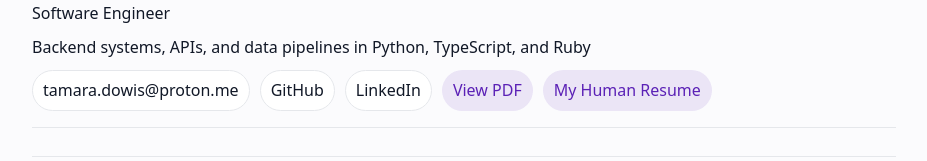
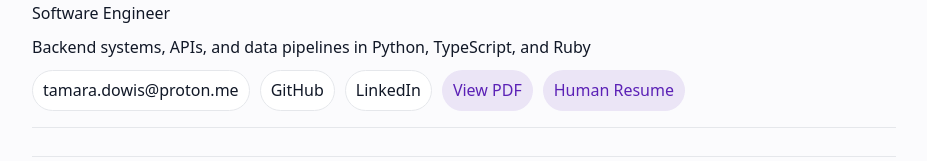
Before and after one commit to tamara-builds/my_resume, a plain HTML site: page docs/index.html in a window 1280 px wide. Shown: the part 134-295 px from the top of the page, without its empty margins (176-1103 px from the left). Drawn offline with Linux system fonts and the light colour scheme.

Commit message:
Enhance human resume link with title attribute

```diff
--- a/docs/index.html
+++ b/docs/index.html
@@ -26,7 +26,12 @@
           <a href="https://github.com/tamara-builds" target="_blank" rel="noreferrer">GitHub</a>
           <a href="https://www.linkedin.com/in/tamara-dowis/" target="_blank" rel="noreferrer">LinkedIn</a>
           <a class="primary" href="./TamaraDowis_Resume.pdf" target="_blank" rel="noreferrer">View PDF</a>
-          <a class="primary" href="./TamaraDowis_HumanResume.pdf" target="_blank" rel="noreferrer">My Human Resume</a>
+          <a class="primary"
+              href="./TamaraDowis_HumanResume.pdf"
+              target="_blank"
+              rel="noreferrer"
+              title="Narrative background and context for my career path"
+            > Human Resume</a>
         </div>
       </header>
 
```
